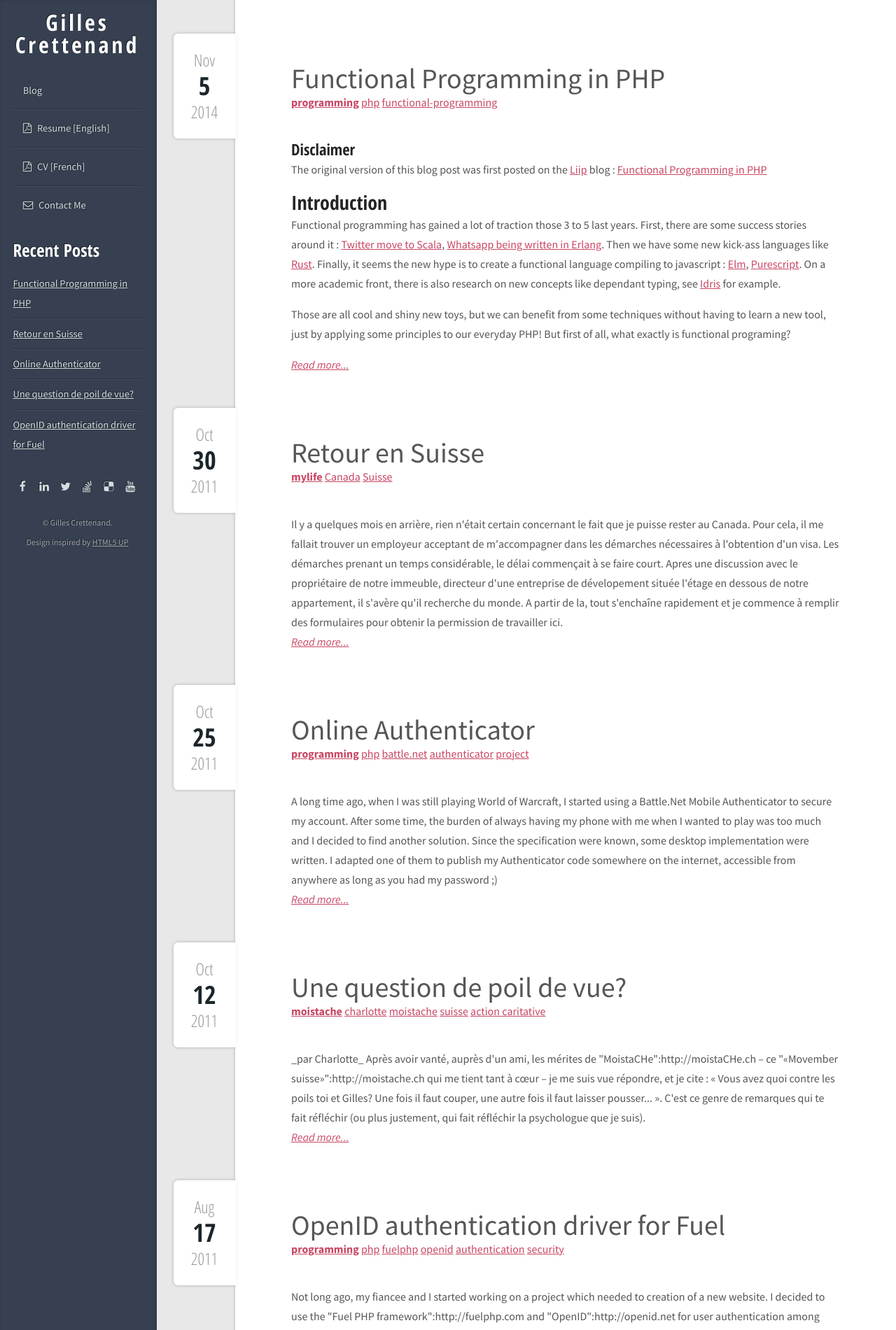
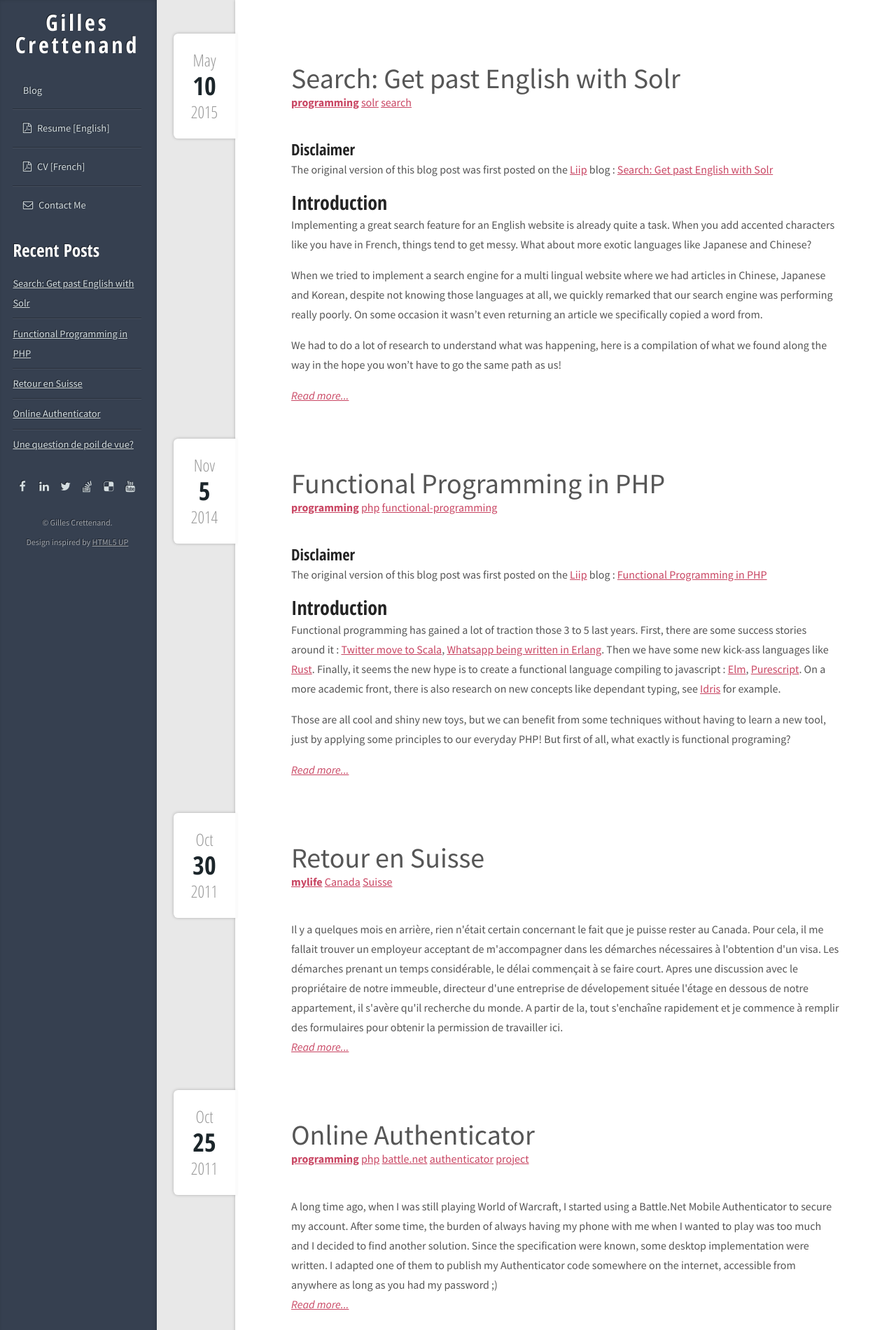
Before and after one commit to krtek4/krtek4.github.io, a Jekyll site: the page built from blog.md, in a window 1280 px wide. Shown: the top 1901 px of the page at 70% size. Built offline with Jekyll 4.4.1, drawn with Linux system fonts in a browser that asks for light colours; part of the change alters nothing that is shown.

Commit message:
solr blog post

```diff
--- /dev/null
+++ b/_posts/2015-05-10-Search-get-past-English-with-Solr.md
@@ -0,0 +1,274 @@
+---
+layout: post
+title: "Search: Get past English with Solr"
+category: programming
+tags: [ solr, search ]
+published: true
+---
+### Disclaimer
+
+The original version of this blog post was first posted on the [Liip](http://www.liip.ch) blog :
+[Search: Get past English with Solr](https://blog.liip.ch/archive/2015/10/05/search-get-past-english-with-solr.html)
+
+Introduction
+------------
+
+Implementing a great search feature for an English website is already quite
+a task. When you add accented characters like you have in French, things tend
+to get messy. What about more exotic languages like Japanese and Chinese?
+
+When we tried to implement a search engine for a multi lingual website where we
+had articles in Chinese, Japanese and Korean, despite not knowing those languages
+at all, we quickly remarked that our search engine was performing really poorly.
+On some occasion it wasn’t even returning an article we specifically copied a word
+from.
+
+We had to do a lot of research to understand what was happening, here is a compilation
+of what we found along the way in the hope you won’t have to go the same path as us!
+
+<!--more-->
+
+Since our project is using Solr, this post will concentrate on how to use the
+described techniques with it. The version used is Solr 4.5 but this should work on
+newer version and most of them will also work on Solr 3 with only minor adaptation.
+
+At first, returning results to a search query can be seen as easy, but pretty
+soon you realize that everyone has a different way of expressing things. You
+can also encounter spelling mistakes, usage of synonyms, use of conjugated verbs, etc.
+
+Fortunately, a lot of intelligent people have already resolved those common
+issues, they're often just a few keystrokes away.
+
+Stop words
+----------
+
+A stop word is a work too common in the language to bring any meaningful addition
+to the search. In English examples are “the”, “that”, “and”, “or”.
+
+Those words usually appears in every texts and thus are not helping at all when
+searching. You can easily find databases of stop words for various languages on
+the Internet. Solr ships its own lists.
+
+Usually you apply stop words both in the indexation and query processing. You can
+easily do that with Solr by adding a filter to your analyzers:
+
+{% highlight xml %}
+    <filter class="solr.StopFilterFactory" ignoreCase="true" words="stopwords.txt" enablePositionIncrements="true" />
+{% endhighlight %}
+
+Depending on the particular field treated in your articles, you might want to add
+stop words specific to your dataset.
+
+Synonyms
+--------
+
+Not everyone use the same words to describe the same things, this is great for poetry,
+but it is the bane of search engines. Luckily, like for stop words, you can find
+ready to use synonyms list on the Internet and it is as easy to use them with Solr:
+
+{% highlight xml %}
+    <filter class="solr.SynonymFilterFactory" synonyms="synonyms.txt" ignoreCase="true" expand="true"/>
+{% endhighlight %}
+
+Contrary to stop words filtering however, usually you use synonyms filters only on the
+query to avoid cluttering your indexation space.
+
+I also encourage you to extends your synonyms database with words that could be specific
+to your field.
+
+Spelling mistakes
+-----------------
+
+You could use synonyms filtering to catch common spelling mistakes, but it would quickly
+become cumbersome to have a complete list of errors that way. Most of modern search engine
+integrates spelling mistakes correction in their core.
+
+Solr also has a nifty feature that operate exactly like do “Did you mean” proposition you
+can sometimes see on the Google search page. It uses some rules and the document corpus
+to propose other query to your user.
+
+Describing how to implement this with Solr is out of scope, but you can find documentation
+in the official wiki:
+
+* [Solr spell checking][1]
+* [Solr MoreLikeThis][2]
+
+[1]: https://cwiki.apache.org/confluence/display/solr/Spell+Checking
+[2]: https://cwiki.apache.org/confluence/display/solr/MoreLikeThis
+
+Stemming
+--------
+
+Words can be used in their singular or plural forms and verbs can be conjugated. This makes
+the job of the search engine really difficult. For example, if your user is looking for
+“How to cut a diamond” you probably want to propose him the article “Diamond cutting”.
+
+The words “How”, “to” and “a” will already be considered has stop words, so no problems
+here, however, you want to have a match for “cutting”. This is where stemming comes into
+play.
+
+Stemming is the action of keeping only the relevant parts of each word (the stem), in
+this case it means that in most scenarios “cutting” and “cut” can be considered as identical.
+In French, you would consider “coupure”, “coupe”, “coupez” and “couper” as identical also.
+
+Stemming is often activated on both indexation and query analysis. There is multiple stemming
+filters in Solr some more aggressive than others, usually the SnowballPorterFilterFactory is
+used for English:
+
+{% highlight xml %}
+    <filter class="solr.SnowballPorterFilterFactory" language="English"/>
+{% endhighlight %}
+
+But it may be too aggressive for other languages, this is why specific stemmers exists:
+`GermanLightStemFilterFactory`, `FrenchLightStemFilterFactory`, `JapaneseKatakanaStemFilterFactory`, ...
+
+Phonetic matching
+-----------------
+
+In some cases, for example when searching proper nouns, people will write something that
+is phonetically close but does not have the same spelling. There is a wide range of
+algorithms that can be used in this case.
+
+There is a dedicated documentation available: [Solr Phonetic Matching][4]
+
+[4]: https://cwiki.apache.org/confluence/display/solr/Phonetic+Matching
+
+ASCII Folding
+-------------
+
+In some cases, for example when you want to sort results or with proper nouns, you want to get
+rid of all the accented letters and none ASCII characters.
+
+Solr a a filter just for that:
+
+{% highlight xml %}
+    <filter class="solr.ASCIIFoldingFilterFactory"/>
+{% endhighlight %}
+
+This will transform “Björn Ångström” to “Bjorn Angstrom”, allowing to sort results without issues.
+
+If you want a more consistent folding across all the Unicode planes, you can use  the `ICUFoldingFilterFactory`.
+
+It is however not recommended to use those filters on the fields used for searching because it could
+break other filters like stemming and will probably lead to less precise results.
+
+Working with ideograms
+----------------------
+
+Once you leave the known ground of the latin alphabet and its related languages, things start
+to get more complicated. There is a lot of differences between the way we commonly approach
+search and text comprehension that no longer holds.
+
+As a disclaimer, I am no Japanese, Chinese or Korean speaker, so anything I say concerning
+those languages is to be taken with a grain of salt, it is only what I could comprehend of all
+my readings on the subject. If you can have access to someone knowledgeable about those, I can only
+advise you to speak with them to better your configuration even further.
+
+The first difficulty we stumbled upon is that there are not really words you can base your
+search upon. There are no spaces in the sentences, only a chain of ideograms. Usually, search
+engines separate sentences in words in order to apply the various techniques we saw earlier, this
+is not possible with ideograms based languages.
+
+The usual solution to this issue is to use n-grams.
+
+### n-grams
+
+A n-gram is a sequence of n items, in our case ideograms, from a text. Let’s make this clear using an example.
+Say we have the sentence “To be or not to be.” and we want to create n-gram of words from it, the result will be:
+
+* 2-gram or bigram: “to be”, “be or”, “or not”, “not to”, “to be”.
+* 3-gram or trigram: “to be or”, “be or not”, “or not to”, “not to be”.
+
+Now apply this transformation not to words but ideograms and you can start using a search engine like
+Solr to search your articles.
+
+There is a generic filter in Solr to create n-grams:
+
+{% highlight xml %}
+    <filter class="solr.NGramFilterFactory" minGramSize="1" maxGramSize="4"/>
+{% endhighlight %}
+
+But in our case, Solr has a special tokenizer for CJK (Chinese, Japanese, Korean) languages:
+
+{% highlight xml %}
+    <tokenizer class="solr.CJKTokenizerFactory"/>
+{% endhighlight %}
+
+If you use this tokenizer, Solr will automatically creates bigrams without the use of a
+specific filter for that.
+
+Once you either applied the filter or the tokenizer to generate “words”, you can now apply the other techniques
+seen above to improve your search results.
+
+It is important to note that n-gramming generates many terms per document and thus greatly increase the
+size of the index, impacting the performances. Sadly, as far as we found out, there’s no real other
+alternatives for Chinese and Korean. Japanese documents can however be treated using morphological
+analysis.
+
+### Morphological analysis
+
+Since a sentence in Japanese may use up to 4 different alphabets, simple n-gramming often changes
+meaning and semantics. You can see the “[Japanese Linguistics in Lucene and Solr][5]” presentation for
+more details about those issues. Fortunately, Solr integrates a morphological analyzer for Japanese: [Kuromoji][7].
+
+Morphological analysis tries to separate Japanese in “words” that are meaningful for each sentence. It uses
+a statistical model to do so and thus there could be errors, but in any case the result won’t be worst than
+simple n-gramming.
+
+Kuromoji is shipped as a tokenizer and a serie of filters, so you can use it as you would any other Solr
+feature we saw earlier:
+
+{% highlight xml %}
+<tokenizer class="solr.JapaneseTokenizerFactory" mode="search"/>
+<filter class="solr.JapaneseBaseFormFilterFactory"/>
+<filter class="solr.JapanesePartOfSpeechStopFilterFactory" tags="lang/stoptags_ja.txt" />
+{% endhighlight %}
+
+[5]: http://www.slideshare.net/lucenerevolution/japanese-linguistics-in-lucene-and-solr
+[7]: http://www.atilika.org/
+
+Language specific text types
+----------------------------
+
+We just described some of the techniques that can be used to improve search results. Some
+of them you can use only with specific languages, others can be applied to all of them. There
+is also a lot of tuning that can be done based on each language specificity.
+
+Luckily enough, a lot of people from around the world took the time to create specific
+Solr fields for some of the most used languages. Those are tailored to cather to each
+language peculiarities in the best way possible.
+
+You can found those fields in the [Solr example schema][3]. I highly recommend that you first check
+there is there is an already existing field for the language you have to index and start from that.
+
+The example schema is pretty big but also a well of best practices and knowledge when it comes to Solr,
+use it as much as possible. I promise you will gain a lot of time.
+
+[3]: http://svn.apache.org/viewvc/lucene/dev/trunk/solr/example/example-DIH/solr/solr/conf/schema.xml?view=markup
+
+Conclusion
+----------
+
+We just brushed the surface on what it is possible to do with Solr and we haven’t even started to talk
+about fine tuning.
+
+Most of the filters presented in this post have parameters that you can tweak to ensure great results
+for your users. It is also really important to not underestimate what a good knowledge of the specific
+business vocabulary can do if used to craft synonyms and stop words lists.
+
+To go further, I can recommend you to start with the dedicated page of the Solr documentation about analyzing
+specific languages which should be up to date with the last techniques you can use for a whole list of
+languages: [Solr Language Analysis][6].
+
+In particular, have a look on the [Language-Specific Factories][8] part which list all the filters and tokenizer
+that are specific for each languages.
+
+As a parting note, the order of filters can greatly impact performances and results. Usually you put filters removing
+words first (stop words filters for example), then normalizing ones and finally stemming. You can also apply some filters
+only at query time, like explained in the “Synonyms” part.
+
+I hope this post can help you provide great search results to your customer and if you have any advice and
+techniques that you would like to share, please leave a comment!
+
+[6]: https://cwiki.apache.org/confluence/display/solr/Language+Analysis
+[8]: https://cwiki.apache.org/confluence/display/solr/Language+Analysis#LanguageAnalysis-Language-SpecificFactories
--- a/_sass/_syntax.scss
+++ b/_sass/_syntax.scss
@@ -1,4 +1,4 @@
-.highlight  { background: #ffffff; }
+.highlight  { background: #ffffff; margin-bottom: 1em; }
 .highlight .c { color: #999988; font-style: italic } /* Comment */
 .highlight .err { color: #a61717; background-color: #e3d2d2 } /* Error */
 .highlight .k { font-weight: bold } /* Keyword */
```
